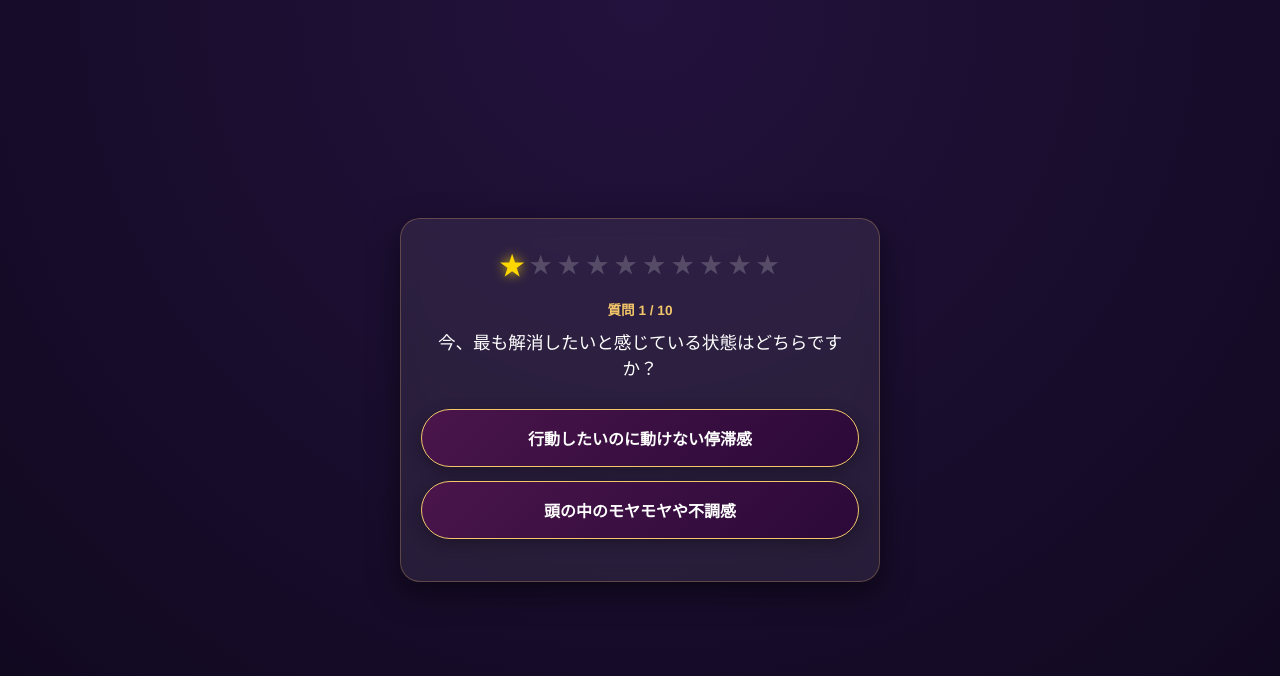
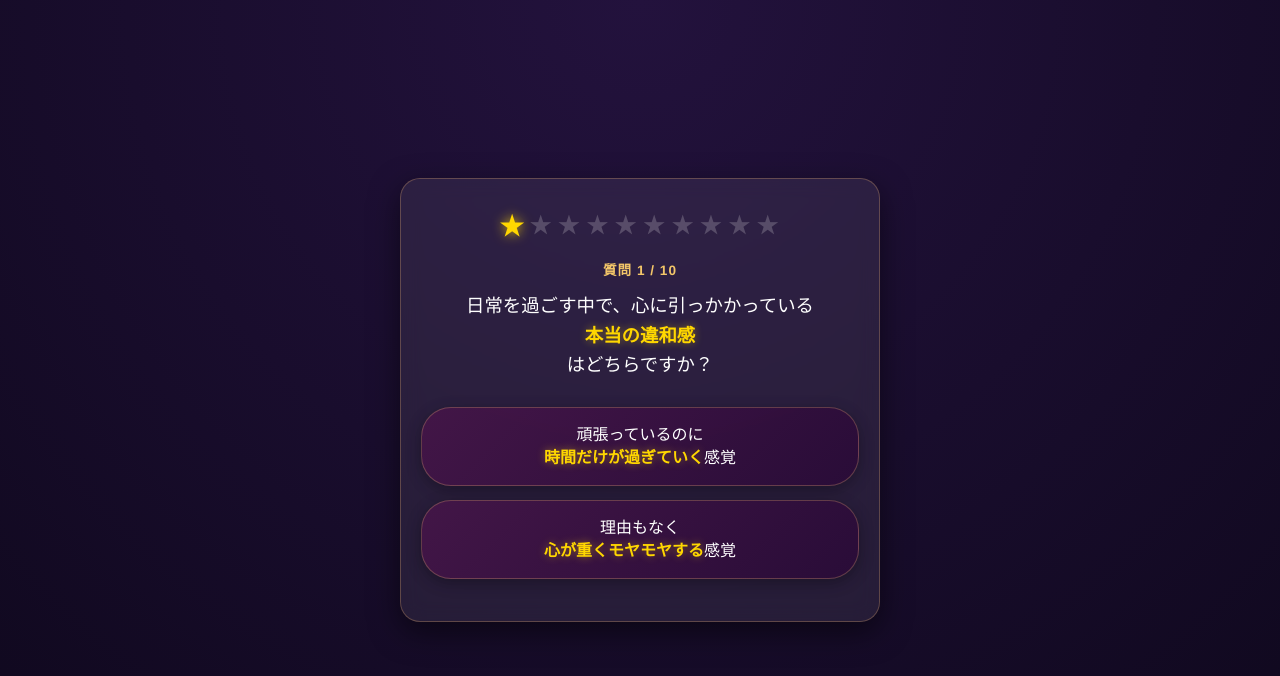
Before and after one commit to Tokumei6346/spiritual_shindan, a plain HTML site: page index.html in a window 1280 px wide. Both pictures are taken after a click on the button "無料で診断をスタートする". Drawn offline with Linux system fonts and the light colour scheme.

Commit message:
Update index.html

```diff
--- a/index.html
+++ b/index.html
@@ -49,13 +49,13 @@
             color: var(--gold);
             margin-bottom: 12px;
             letter-spacing: 1px;
-            line-height: 1.4;
+            line-height: 1.5;
         }
 
         p.description {
             font-size: 0.95rem;
             color: var(--sub-text);
-            line-height: 1.6;
+            line-height: 1.7;
             margin-bottom: 24px;
         }
 
@@ -81,32 +81,40 @@
         .question-num {
             font-size: 0.85rem;
             color: var(--gold);
-            margin-bottom: 8px;
+            margin-bottom: 12px;
             font-weight: bold;
+            letter-spacing: 1px;
         }
 
         .question-text {
-            font-size: 1.1rem;
-            line-height: 1.5;
-            margin-bottom: 24px;
-            min-height: 3.3em;
+            font-size: 1.15rem;
+            line-height: 1.6;
+            margin-bottom: 28px;
+            min-height: 4em;
             display: flex;
             align-items: center;
             justify-content: center;
+            flex-direction: column;
+        }
+
+        .highlight {
+            color: var(--gold-bright);
+            font-weight: bold;
+            text-shadow: 0 0 8px rgba(255, 215, 0, 0.4);
         }
 
         .btn {
             width: 100%;
             padding: 16px 20px;
             border-radius: 30px;
-            border: 1px solid var(--gold);
-            background: linear-gradient(135deg, #4a154b, #2b0938);
+            border: 1px solid var(--border-color);
+            background: linear-gradient(135deg, rgba(74, 21, 75, 0.8), rgba(43, 9, 56, 0.8));
             color: #ffffff;
             font-size: 1rem;
-            font-weight: bold;
+            line-height: 1.4;
             cursor: pointer;
             margin-bottom: 14px;
-            transition: all 0.2s ease;
+            transition: all 0.25s ease;
             box-shadow: 0 4px 15px rgba(0,0,0,0.3);
             text-decoration: none;
             display: inline-block;
@@ -114,7 +122,8 @@
 
         .btn:active {
             transform: scale(0.98);
-            background: linear-gradient(135deg, #611f62, #3c0d4e);
+            border-color: var(--gold);
+            background: linear-gradient(135deg, rgba(97, 31, 98, 0.9), rgba(60, 13, 78, 0.9));
         }
 
         .btn-start {
@@ -122,6 +131,7 @@
             color: #0f081d;
             border: none;
             font-size: 1.1rem;
+            font-weight: bold;
             margin-top: 10px;
         }
 
@@ -130,7 +140,8 @@
             color: #ffffff;
             border: none;
             font-size: 1.05rem;
-            margin-top: 16px;
+            font-weight: bold;
+            margin-top: 18px;
         }
 
         .hidden {
@@ -138,38 +149,42 @@
         }
 
         .result-title {
-            font-size: 1.25rem;
+            font-size: 1.3rem;
             color: var(--gold);
-            margin-bottom: 14px;
+            margin-bottom: 16px;
+            line-height: 1.4;
         }
 
         .result-body {
             font-size: 0.95rem;
             color: #ffffff;
-            line-height: 1.7;
+            line-height: 1.8;
             text-align: left;
-            background: rgba(0, 0, 0, 0.2);
-            padding: 16px;
-            border-radius: 12px;
+            background: rgba(0, 0, 0, 0.25);
+            padding: 20px;
+            border-radius: 14px;
+            border: 1px solid rgba(255, 255, 255, 0.05);
             margin-bottom: 20px;
         }
 
         .recommend-box {
             border-top: 1px dashed var(--border-color);
-            padding-top: 16px;
-            margin-top: 16px;
+            padding-top: 18px;
+            margin-top: 18px;
         }
 
         .recommend-title {
-            font-size: 1rem;
+            font-size: 1.05rem;
             color: var(--gold);
-            margin-bottom: 8px;
+            margin-bottom: 10px;
+            font-weight: bold;
         }
 
         .recommend-desc {
-            font-size: 0.9rem;
+            font-size: 0.92rem;
             color: var(--sub-text);
-            line-height: 1.5;
+            line-height: 1.6;
+            text-align: left;
         }
     </style>
 </head>
@@ -177,10 +192,10 @@
 
 <div class="container">
     <div id="start-screen">
-        <h1>運命の伏線<br>未来予言＆波動深掘り診断</h1>
+        <h1>運命の伏線<br>魂の軌道修正・深掘り解読</h1>
         <p class="description">
-            あなたの回答に応じて、潜在意識の奥底にある悩みを深く紐解いていきます。<br><br>
-            直感で質問に答えて、今のあなたに最も必要な解決策を見つけましょう。
+            あなたの深層意識に眠る「停滞の真因」を読み解きます。<br><br>
+            直感に従って選択を重ね、今あなたが目醒めるために必要な「気づき」を受け取ってください。
         </p>
         <button class="btn btn-start" onclick="startQuiz()">無料で診断をスタートする</button>
     </div>
@@ -208,9 +223,9 @@
         <div class="result-title" id="result-type">診断結果タイトル</div>
         <div class="result-body" id="result-text">診断結果の詳細説明テキスト</div>
         <div class="recommend-box">
-            <div class="recommend-title">あなたにおすすめの開運アイテム</div>
+            <div class="recommend-title">運命を変えるトリガーアイテム</div>
             <div class="recommend-desc" id="recommend-desc">商品提案の文章</div>
-            <a id="amazon-btn" href="#" target="_blank" class="btn btn-amazon">Amazonで詳細を見る</a>
+            <a id="amazon-btn" href="#" target="_blank" class="btn btn-amazon">詳細をAmazonで確認する</a>
         </div>
     </div>
 </div>
@@ -218,86 +233,86 @@
 <script>
     const treeData = {
         q1: {
-            text: "今、最も解消したいと感じている状態はどちらですか？",
-            btnA: "行動したいのに動けない停滞感",
-            btnB: "頭の中のモヤモヤや不調感",
+            text: "日常を過ごす中で、心に引っかかっている<br><span class='highlight'>本当の違和感</span>はどちらですか？",
+            btnA: "頑張っているのに<br><span class='highlight'>時間だけが過ぎていく</span>感覚",
+            btnB: "理由もなく<br><span class='highlight'>心が重くモヤモヤする</span>感覚",
             nextA: "q2_action",
             nextB: "q2_mind"
         },
         q2_action: {
-            text: "行動に移せない主な原因は何だと感じますか？",
-            btnA: "毎日が流れるように過ぎて時間がない",
-            btnB: "何から手をつければいいか整理できていない",
+            text: "自分の人生が進んでいないと感じるとき、<br><span class='highlight'>心の奥で起きていること</span>はどちらですか？",
+            btnA: "今日という日の自分の足あとが<br>どこにも残っていない虚しさ",
+            btnB: "頭の中の考えが多すぎて<br>どこへ向かうべきか迷う感覚",
             nextA: "q3_time",
             nextB: "q3_organize"
         },
         q2_mind: {
-            text: "頭のモヤモヤはどこから来ていると感じますか？",
-            btnA: "言葉にできない不安や感情の乱れ",
-            btnB: "周りの環境や人間関係からの影響",
+            text: "心が重く感じるとき、<br><span class='highlight'>エネルギーを阻害しているもの</span>はどちらですか？",
+            btnA: "言葉にできず内に溜め込んだ<br>自分自身の不完全な感情",
+            btnB: "身の回りの空間や他者から<br>無意識に受けている影響",
             nextA: "q3_emotion",
             nextB: "q3_space"
         },
         q3_time: {
-            text: "理想の未来のために、残したい足あとはどちらですか？",
-            btnA: "日々の成長や出来事の具体的な記録",
-            btnB: "その時感じた大切な気づきや感情",
+            text: "理想の未来を引き寄せるために、<br><span class='highlight'>今あなたの魂が求めている時間</span>はどちらですか？",
+            btnA: "今日という日を丁寧に捉え直し<br>自分の歩みを噛み締める時間",
+            btnB: "湧き上がるインスピレーションを<br>形にして解き放つ時間",
             nextA: "q4_journal",
-            nextB: "q4_journal"
+            nextB: "q4_notebook"
         },
         q3_organize: {
-            text: "頭の中を整理するためにやってみたいことはどちらですか？",
-            btnA: "思考をすべて紙に書き出すこと",
-            btnB: "静かな時間を作って自分と向き合うこと",
+            text: "迷いを消し去り、直感を呼び醒ますために<br><span class='highlight'>必要なアプローチ</span>はどちらですか？",
+            btnA: "頭の中の思考をすべて可視化して<br>整理する作業",
+            btnB: "静寂の中で感覚を研ぎ澄まし<br>整える作業",
             nextA: "q4_notebook",
-            nextB: "q4_notebook"
+            nextB: "q4_pen"
         },
         q3_emotion: {
-            text: "感情を整えるために必要なものはどちらですか？",
-            btnA: "感情を吐き出して吐き出す手段",
-            btnB: "心を静めてリラックスする時間",
+            text: "溜め込んだ感情を安全に解放し、<br><span class='highlight'>本来の自分に戻る方法</span>はどちらですか？",
+            btnA: "自分の手を使って紙の上に<br>感情をそのまま吐き出すこと",
+            btnB: "五感を癒やす香りに包まれ<br>場を清らかにリセットすること",
             nextA: "q4_pen",
             nextB: "q4_incense"
         },
         q3_space: {
-            text: "身の回りの波動を整えるために変化させたいものはどちらですか？",
-            btnA: "お部屋や空間のエネルギー",
-            btnB: "自分自身の身体と意識の波長",
+            text: "運命の波長を整えるために、<br><span class='highlight'>今優先して変えるべき環境</span>はどちらですか？",
+            btnA: "毎日過ごすお部屋や<br>身の回りの空間そのもの",
+            btnB: "自分自身の内側に流れる<br>中心のエネルギー",
             nextA: "q4_incense",
             nextB: "q4_stone"
         },
         q4_journal: {
-            text: "毎日の足あとを確実な変化に変えるための質問です。習慣化できそうな方法は？",
-            btnA: "日付の入った特別な1冊に毎日数行書く",
-            btnB: "お気に入りのノートに自由なタイミングで書く",
+            text: "日々の行動を確実な変化に変えるため、<br><span class='highlight'>潜在意識に届く習慣</span>はどちらですか？",
+            btnA: "日付の刻まれた専用の場所に<br>1日3行の軌跡を刻む",
+            btnB: "自分好みの美しいノートに<br>自由な想いを残していく",
             nextA: "res_journal",
             nextB: "res_notebook"
         },
         q4_notebook: {
-            text: "思考の整理をサポートするために適していると感じるものは？",
-            btnA: "自由になんでも書き込める上質なノート",
-            btnB: "感情や思考をスムーズに紡ぎ出せる特別なペン",
+            text: "思考の複雑な絡まりを解きほぐすために、<br><span class='highlight'>しっくりくる手触り</span>はどちらですか？",
+            btnA: "どんなアイデアも受け止める<br>重厚で特別なノート",
+            btnB: "思考をスムーズに紙へ走らせる<br>上質な筆記具",
             nextA: "res_notebook",
             nextB: "res_pen"
         },
         q4_pen: {
-            text: "心のモヤモヤを手放すために重要なことは？",
-            btnA: "紙とペンを使って外に書き出すこと",
-            btnB: "香りや空気感を変えて気分をリセットすること",
+            text: "心の中に潜むブレーキを外すために、<br><span class='highlight'>今すぐ行いたい儀式</span>はどちらですか？",
+            btnA: "紙の上に偽りのない想いを<br>文字として滑らせる",
+            btnB: "空間に漂う不要な停滞を<br>煙と香りで消し去る",
             nextA: "res_pen",
             nextB: "res_incense"
         },
         q4_incense: {
-            text: "空間のエネルギーをクリアにするために惹かれるものは？",
-            btnA: "天然のホワイトセージやお香の煙で浄化する",
-            btnB: "パワーストーンを置いて空間の波長を整える",
+            text: "場を清め、幸運の入り口を作るために<br><span class='highlight'>引き寄せられるもの</span>はどちらですか？",
+            btnA: "聖なる煙で空間の波動を<br>一瞬でリセットする体験",
+            btnB: "自然の鉱物が持つ固有の波長で<br>空間を保護する体験",
             nextA: "res_incense",
             nextB: "res_stone"
         },
         q4_stone: {
-            text: "身につけるものからエネルギーを得るならどちらが良いですか？",
-            btnA: "自分を守って導いてくれる天然石",
-            btnB: "空間全体を包み込む浄化アイテム",
+            text: "ブレない自分軸を取り戻すために、<br><span class='highlight'>魂が求める共鳴</span>はどちらですか？",
+            btnA: "古代の記憶を秘めた天然石を<br>お守りとして身につける",
+            btnB: "住空間全体を浄化し<br>エネルギーの聖域を作る",
             nextA: "res_stone",
             nextB: "res_incense"
         }
@@ -305,33 +320,33 @@
 
     const results = {
         res_journal: {
-            title: "未来書き換え日記タイプ",
-            text: "あなたの悩みは、毎日の生活が流れるように過ぎ去り、自分の確かな足あとを残せていないことにあります。未来を変える最も確実な方法は、毎日の出来事や気づきを数行でも記録することです。過去の記録が未来のあなたを強力に支えてくれます。",
-            desc: "日付記入式の日記帳を手に入れて、1日3行から人生の足あとを残す習慣をスタートさせましょう。",
+            title: "未来書き換えの啓示",
+            text: "人生の停滞感を感じる本当の原因は、脳が『自分を生きた足あと』を認識できていない点にあります。人間の意識は、記録に残さなかった一日を無意識のうちに『なかったもの』として処理してしまいます。<br><br>運命を変える第一歩は、立派な目標を立てることではなく、1日わずか数十秒でも自分と向き合い、今日を生きた証を残すという『自分との契約』を結ぶことです。この小さな儀式が潜在意識のスイッチを入れ、未来を書き換え始めます。",
+            desc: "自分自身と向き合う『特別な契約の場』として、日付記入式の日記帳を手元に置くことが運命を変えるトリガーになります。手元に置くという行為そのものが、人生の主導権を取り戻す合図です。",
             link: "https://www.amazon.co.jp/dp/YOUR_DIARY_ASIN?tag=YOUR_ASSOCIATE_TAG"
         },
         res_notebook: {
-            title: "思考整理プレミアムノートタイプ",
-            text: "あなたの悩みは、やりたいことやアイデアが頭の中で複雑に絡まり、整理できていないことにあります。頭の中にあるものをすべて紙の上に書き出すことで、次に取るべき行動が明確になり、運気が一気に動き出します。",
-            desc: "書き心地にこだわった質の高いハードカバーノートが、あなたの思考を整理する最高のパートナーになります。",
+            title: "思考可視化の啓示",
+            text: "頭の中に溢れるアイデアや焦りが形にならない理由は、脳内のメモリが常に満杯だからです。思考が頭の中に留まっている限り、それは単なる『モヤモヤした重荷』として運気を停滞させます。<br><br>自分の外側へ書き出すという行為は、脳のスペースを解放し、直感と引き寄せのスペースを作る作業です。思考を紙の上に解き放つことで、今まで見落としていた本当の選択肢が見えてきます。",
+            desc: "思考を制限なく受け止めてくれる重厚なハードカバーノートは、あなたの頭の中をクリアにし、理想の未来を具体化するための『思考のグラウンディングツール』として機能します。",
             link: "https://www.amazon.co.jp/dp/YOUR_NOTE_ASIN?tag=YOUR_ASSOCIATE_TAG"
         },
         res_pen: {
-            title: "感情デトックス万年筆タイプ",
-            text: "あなたの悩みは、言葉にできないモヤモヤやストレスを内に溜め込んでしまっている点にあります。特別なペンを使って紙に感情を書き吐き出すことで、心の浄化が進み、新しい良い波長を取り入れる準備が整います。",
-            desc: "滑らかな書き心地の万年筆を用意し、夜寝る前の思考デトックス時間を習慣にしてみてください。",
+            title: "感情解放の啓示",
+            text: "理由のない疲労感や停滞感の正体は、日常の中で飲み込んできた『言葉にできなかった感情の澱（おり）』です。感情はエネルギーであり、発散されないまま留まると運気の流れを阻害します。<br><br>デジタルデバイスへの入力ではなく、手を使って紙に書き出す行為こそが、内面の滞りを物理的に外部へ排出する最も強力なデトックスになります。",
+            desc: "力を入れずに滑らかに思考を紡げる万年筆を用意し、夜の静寂の中で思いを吐き出す時間を持ちましょう。その道具を使う感覚自体が、心を解放するスイッチへ変わります。",
             link: "https://www.amazon.co.jp/dp/YOUR_PEN_ASIN?tag=YOUR_ASSOCIATE_TAG"
         },
         res_incense: {
-            title: "空間波動浄化タイプ",
-            text: "あなたの悩みは、周囲の環境や不要なエネルギーの影響を受け、自分のペースを乱されていることにあります。まずは過ごす空間のエネルギーを清め、心が落ち着く聖域を作ることが運気好転の第一歩です。",
-            desc: "天然のホワイトセージやお香を取り入れて、お部屋の停滞した波動を一瞬でリセットしましょう。",
+            title: "空間浄化の啓示",
+            text: "どれほど前向きになろうとしても気持ちが沈んでしまう場合、原因はあなた自身ではなく『あなたが過ごしている場の波動』にある可能性が高いです。空間には、日々のストレスや過去の感情の残像が溜まります。<br><br>場を整えずに努力を重ねることは、濁った水の中で必死に泳ぐようなものです。まず空間を清め、心が自然と安らぐ環境を作ることが、波動を跳ね上げる絶対条件となります。",
+            desc: "天然のホワイトセージやお香の煙は、空間の重い波動を瞬時に分解します。お部屋に香りをくゆらせる数分間を、あなたの日常を聖域化する準備として取り入れてみてください。",
             link: "https://www.amazon.co.jp/dp/YOUR_INCENSE_ASIN?tag=YOUR_ASSOCIATE_TAG"
         },
         res_stone: {
-            title: "波長整流パワーストーンタイプ",
-            text: "あなたの悩みは、自分自身のエネルギーバランスが崩れ、本来持っている直感力や引き寄せの力が発揮できていない点にあります。あなたの波長を整えるサポートアイテムを取り入れることで、幸運を呼び込みやすくなります。",
-            desc: "あなたの直感を研ぎ澄まし、保護と導きを与えてくれる天然石のブレスレットや原石を身につけましょう。",
+            title: "波動調整の啓示",
+            text: "あなたの直感力や引き寄せの力が弱まっていると感じるとき、エネルギーの軸が外側の環境や他人に引っ張られてブレています。自分軸が揺らぐと、チャンスが訪れても掴み取ることができません。<br><br>地球が果てしない時間をかけて育んだ天然鉱物は、常に変わらない固有の安定した振動数を持っています。その安定した波長に触れることで、乱れたあなたのエネルギーが共鳴し、本来の軸へと戻っていきます。",
+            desc: "自然のエネルギーを秘めたパワーストーンは、ブレやすい日常の中で自分軸を思い出させるアンカー（繋ぎ止め）となります。お守りとして身につけ、本来の強さを呼び醒ましましょう。",
             link: "https://www.amazon.co.jp/dp/YOUR_STONE_ASIN?tag=YOUR_ASSOCIATE_TAG"
         }
     };
@@ -348,9 +363,9 @@
     function renderQuestion() {
         const node = treeData[currentKey];
         document.getElementById('question-num').textContent = `質問 ${currentStep} / 10`;
-        document.getElementById('question-text').textContent = node.text;
-        document.getElementById('btn-a').textContent = node.btnA;
-        document.getElementById('btn-b').textContent = node.btnB;
+        document.getElementById('question-text').innerHTML = node.text;
+        document.getElementById('btn-a').innerHTML = node.btnA;
+        document.getElementById('btn-b').innerHTML = node.btnB;
         updateStars();
     }
 
@@ -386,7 +401,7 @@
 
         const resData = results[resKey];
         document.getElementById('result-type').textContent = resData.title;
-        document.getElementById('result-text').textContent = resData.text;
+        document.getElementById('result-text').innerHTML = resData.text;
         document.getElementById('recommend-desc').textContent = resData.desc;
         document.getElementById('amazon-btn').href = resData.link;
     }
```
